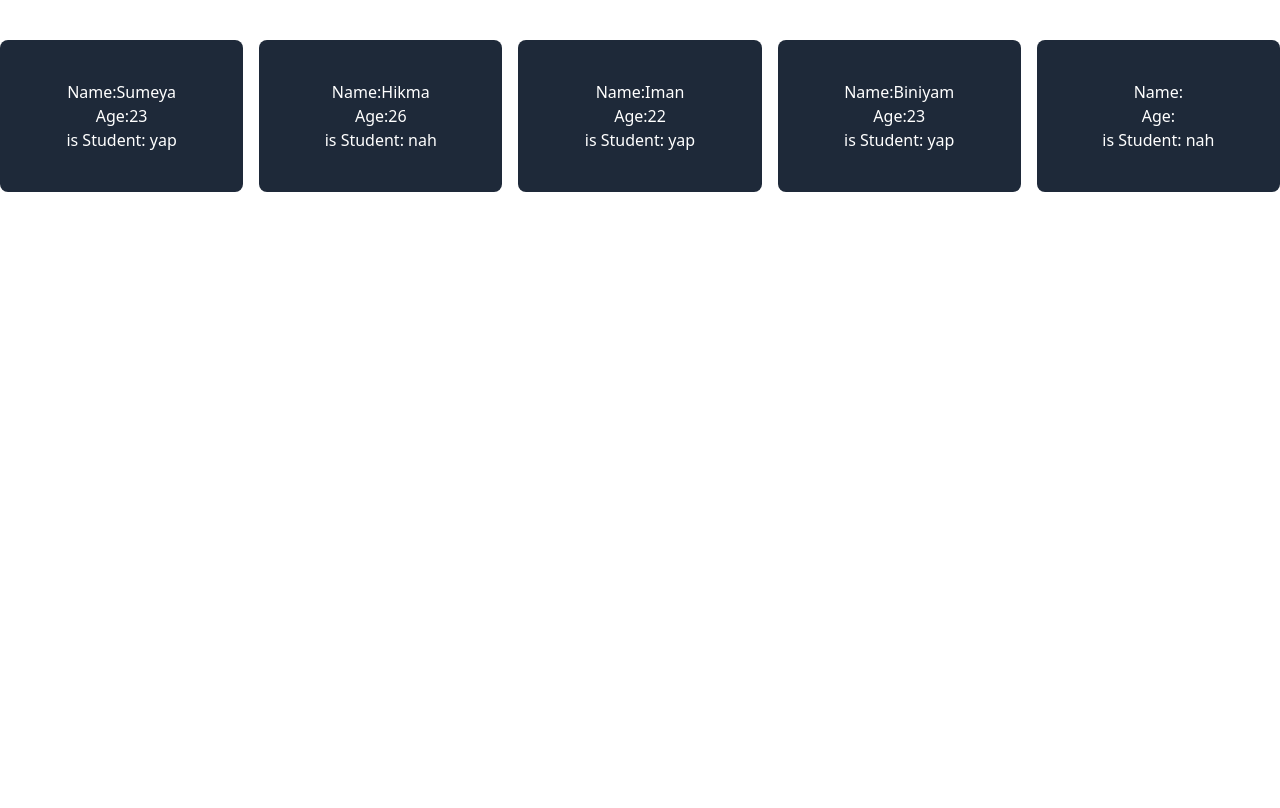
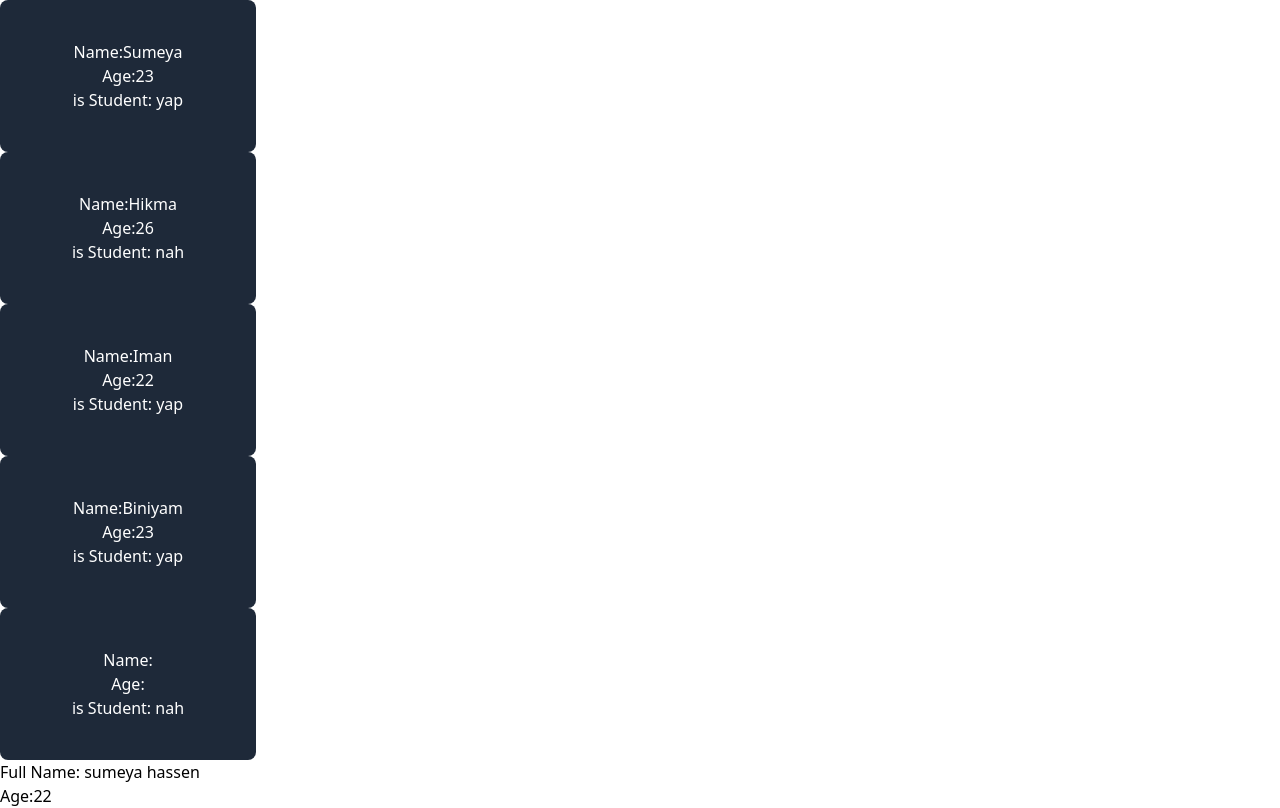
Before and after one commit to Sumeyahassen/mobile-app, a React (Vite) app in the folder react/first/: page / in a window 1280 px wide. Built offline with nearby package versions, Linux system fonts and the light colour scheme.

Commit message:
to practes  plp react learning

```diff
--- a/react/first/src/App.jsx
+++ b/react/first/src/App.jsx
@@ -1,13 +1,16 @@
 import React from 'react'
 import Student  from './components/Student'
+import Profile from './components/Profile'
 function App() {
   return (
-    <div className="flex gap-4 justify-center items-center pt-10">
+    // flex gap-4 justify-center items-center pt-10
+    <div className="">
     <Student name="Sumeya" age={23} isStudent={true}/>
     <Student name="Hikma" age={26} isStudent={false}/>
     <Student name="Iman" age={22} isStudent={true}/>
     <Student name="Biniyam" age={23} isStudent={true}/>
     <Student/>
+    <Profile firstName="sumeya" lastName="hassen" age={22}/>
 
     </div>
   )
--- /dev/null
+++ b/react/first/src/components/Profile.jsx
@@ -0,0 +1,13 @@
+import React from 'react'
+
+function Profile({firstName,lastName,age}) {
+  return (
+    <div className='flex flex-col'>
+        <p className="">Full Name: {firstName} {lastName}</p>
+        <p className="">Age:{age}</p>
+
+    </div>
+  )
+}
+
+export default Profile
```
